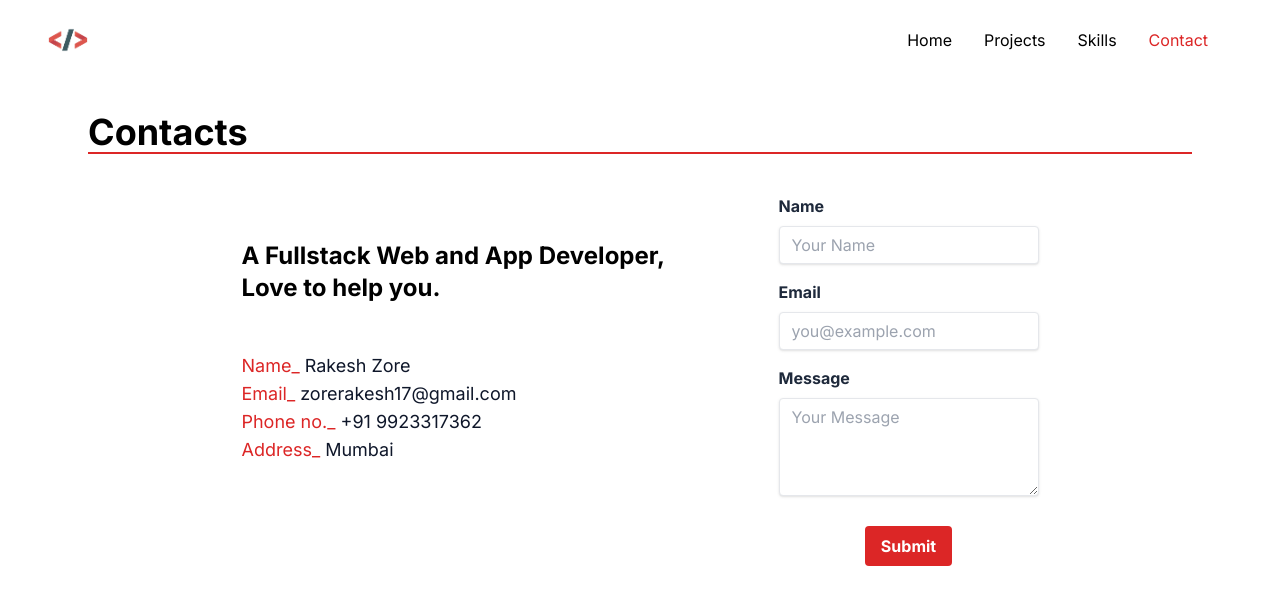
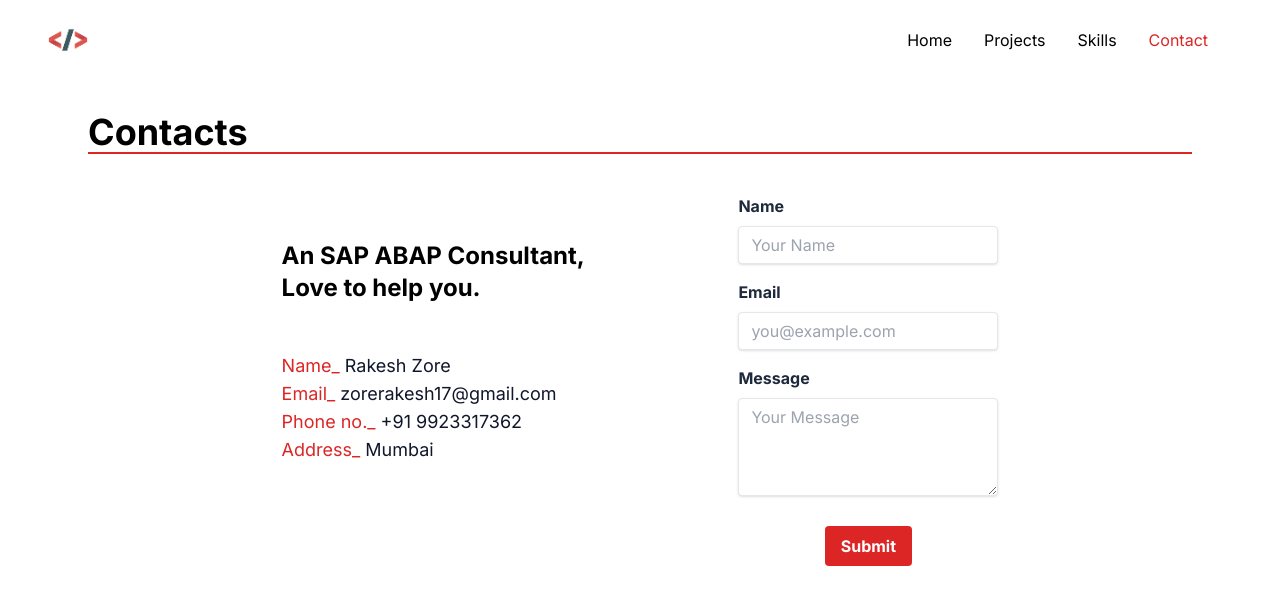
Before and after one commit to ZoreRakesh/RakeshZore_Portfolio, a Next.js app: page /Contact in a window 1280 px wide. Shown: the top 604 px of the page. Built offline with nearby package versions, Linux system fonts and the light colour scheme.

Commit message:
Update contact page.tsx

```diff
--- a/src/app/Contact/page.tsx
+++ b/src/app/Contact/page.tsx
@@ -55,7 +55,7 @@ const Contact: React.FC = () => {
       <div className='flex flex-col md:flex-row justify-between mx-10 mt-10'>
       <div></div>
       <div className='flex flex-col justify-center md:h-[380px] '>
-        <h1 className='font-bold text-2xl mb-12'>A Fullstack Web and App Developer,<br/> Love to help you.</h1>
+        <h1 className='font-bold text-2xl mb-12'>An SAP ABAP Consultant,<br/> Love to help you.</h1>
         <div className='text-lg text-red-600 mb-16'>
         <p>Name_ <span className='text-slate-900 dark:text-white'>Rakesh Zore</span></p>
         <p>Email_ <span className=' text-slate-900 dark:text-white'>zorerakesh17@gmail.com</span></p>
```
